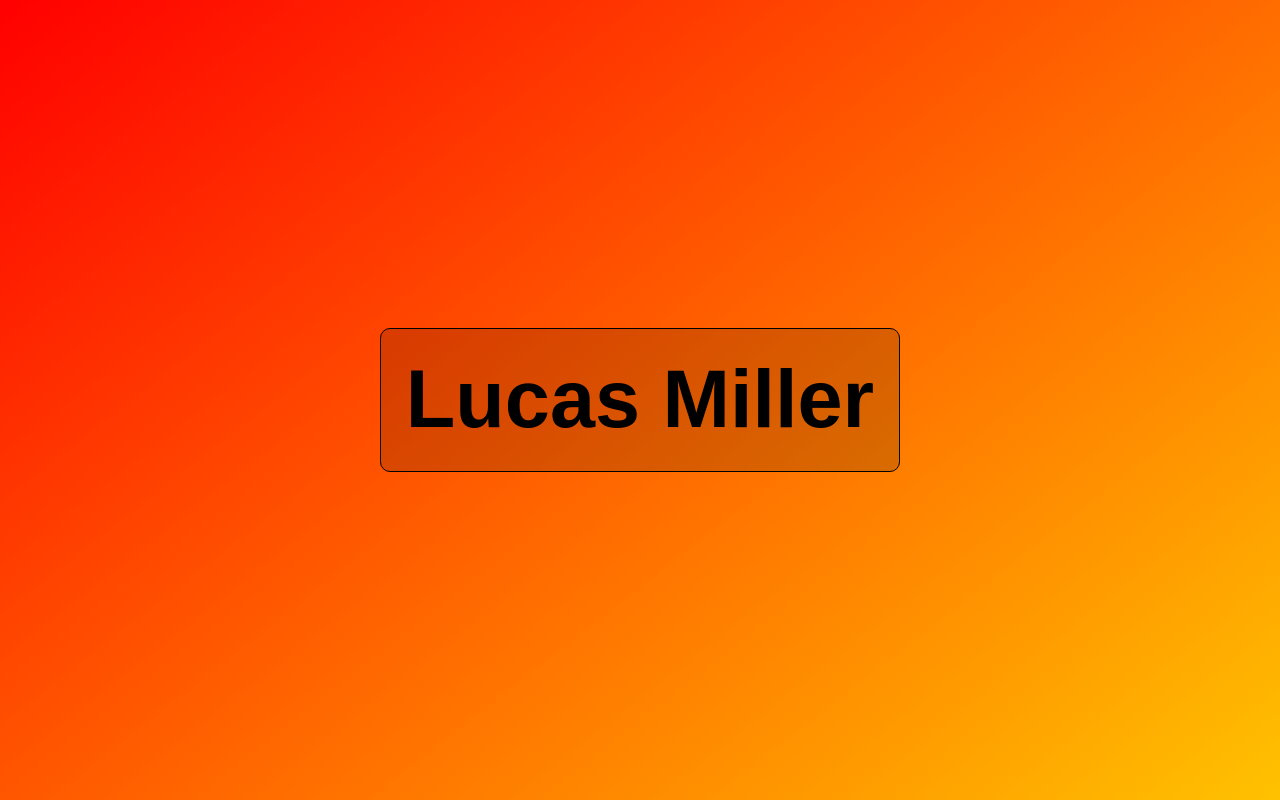
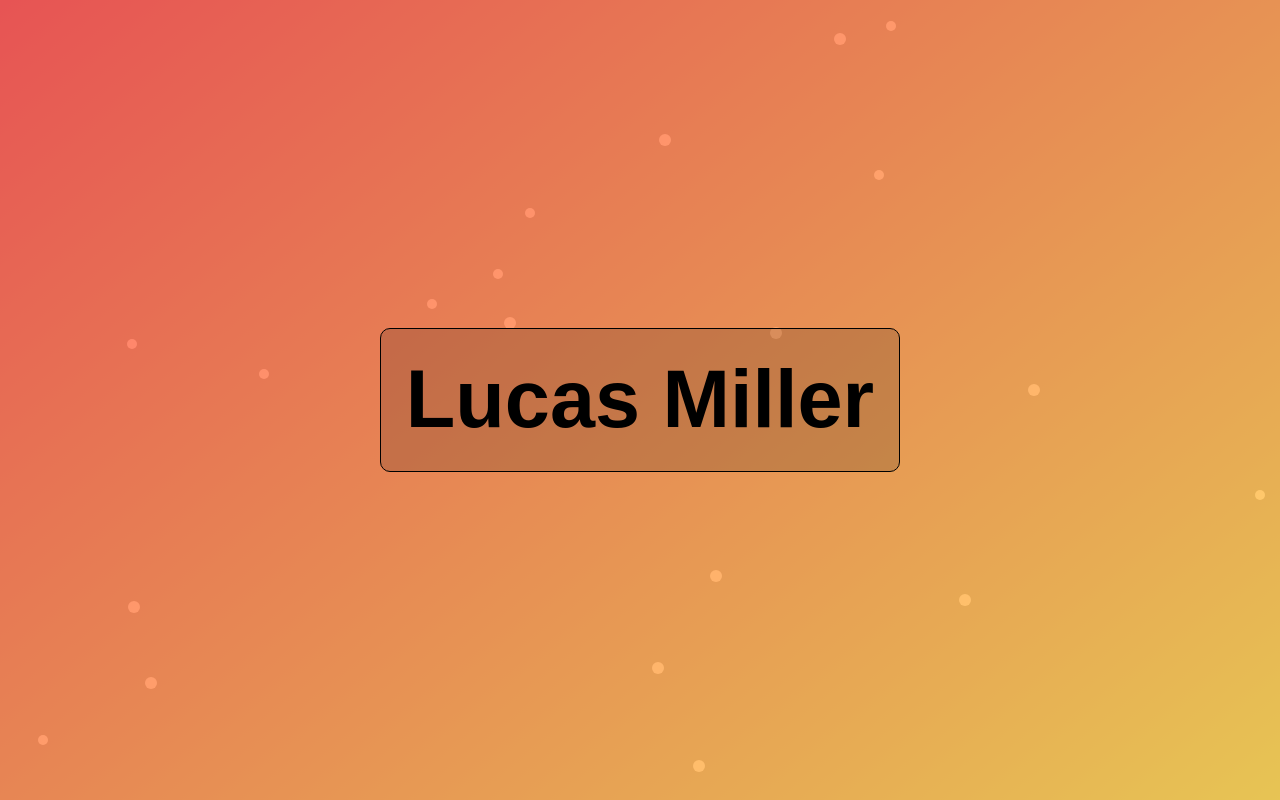
Before and after one commit to lhmiller/angular-website, an Angular app: page / in a window 1280 px wide. Built offline with nearby package versions, Linux system fonts and the light colour scheme.

Commit message:
add canvas to main page

```diff
--- a/src/app/lucas/lucas.component.html
+++ b/src/app/lucas/lucas.component.html
@@ -10,3 +10,7 @@
     </span>
   </div>
 </div>
+<canvas
+  #canvas
+  class="lucas__canvas">
+</canvas>
--- a/src/app/lucas/lucas.component.scss
+++ b/src/app/lucas/lucas.component.scss
@@ -13,12 +13,14 @@ $selectionColor: rgba(151, 0, 0, 0.8);
   background: $backgroundGradient;
   display: flex;
   justify-content: center;
+  position: relative;
 
   &__letters {
     background: $textBackgroundColor;
     border: 1px solid black;
     border-radius: 10px;
     padding: 10px 25px;
+    z-index: 2;
   }
 
   &__letter {
@@ -39,6 +41,16 @@ $selectionColor: rgba(151, 0, 0, 0.8);
   &__triggered {
     animation: fadeIn 0.5s ease;
   }
+
+  &__canvas {
+    bottom: 0;
+    left: 0;
+    opacity: 0.420;
+    position: absolute;
+    right: 0;
+    top: 0;
+    z-index: 1;
+  }
 }
 
 @keyframes fadeIn {
--- a/src/app/lucas/lucas.component.ts
+++ b/src/app/lucas/lucas.component.ts
@@ -1,13 +1,8 @@
-import { Component, OnDestroy, OnInit } from '@angular/core';
+import { Component, ElementRef, OnDestroy, OnInit, ViewChild } from '@angular/core';
 import { TitleService } from '../shared/title.service';
 
 const LOAD_TIME_MS = 800;
 const START_OFFSET_MS = 200;
-
-// TODO idea
-// use a canvas as the background, draw a starry night
-// only update on resize
-// possible update every few seconds (1 star leaves, 1 added...?)
 
 @Component({
   selector: 'app-lucas',
@@ -15,21 +10,27 @@ const START_OFFSET_MS = 200;
   styleUrls: ['./lucas.component.scss']
 })
 export class LucasComponent implements OnInit, OnDestroy {
+  @ViewChild('canvas', { static: true }) canvasElement: ElementRef<HTMLCanvasElement>;
   letters = 'Lucas Miller';
   count = 0;
+  private canvas: CanvasRenderingContext2D;
   private timeouts: number[] = [];
 
   constructor(private titleService: TitleService) {}
 
   ngOnInit() {
+    this.canvas = this.canvasElement.nativeElement.getContext('2d');
+    this.updateCanvas();
     this.animateLetters();
     this.titleService.setTitle('Lucas Miller');
+    window.addEventListener('resize', this.updateCanvas);
   }
 
   ngOnDestroy() {
     for (const timeout of this.timeouts) {
       clearTimeout(timeout);
     }
+    window.removeEventListener('resize', this.updateCanvas);
   }
 
   animateLetters = () => {
@@ -47,4 +48,29 @@ export class LucasComponent implements OnInit, OnDestroy {
 
   isTriggeredClass = (i: number) =>
     i < this.count ? 'lucas__triggered' : 'lucas__notTriggered'
+
+  private updateCanvas = () => {
+    const {
+      clientWidth: viewportWidth,
+      clientHeight: viewportHeight,
+    } = document.documentElement;
+    this.canvasElement.nativeElement.width = viewportWidth;
+    this.canvasElement.nativeElement.height = viewportHeight;
+
+    // gray background
+    this.canvas.fillStyle = 'rgb(200,200,200)';
+    this.canvas.fillRect(0, 0, viewportWidth, viewportHeight);
+
+    // "stars"
+    for (let i = 0; i < 20; i++) {
+      const minPadding = 10;
+      const x = Math.floor(Math.random() * (viewportWidth - 2 * minPadding) + minPadding);
+      const y = Math.floor(Math.random() * (viewportHeight - 2 * minPadding) + minPadding);
+      const radius = Math.floor(Math.random() * 2 + 5);
+      this.canvas.beginPath();
+      this.canvas.arc(x, y, radius, 0, 2 * Math.PI);
+      this.canvas.fillStyle = 'white';
+      this.canvas.fill();
+    }
+  }
 }
```
